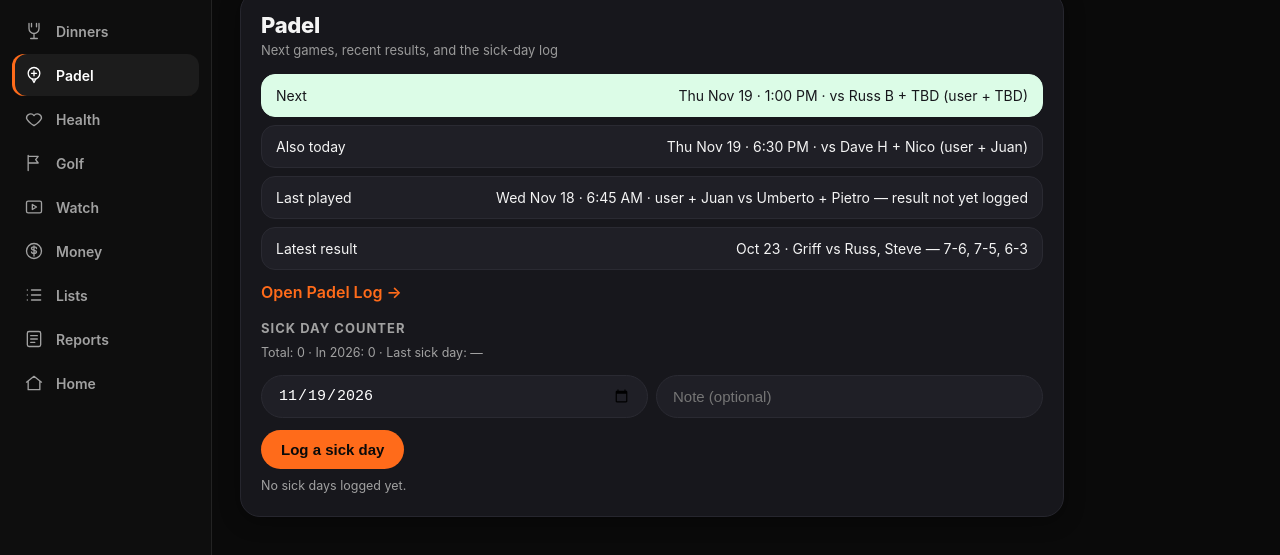
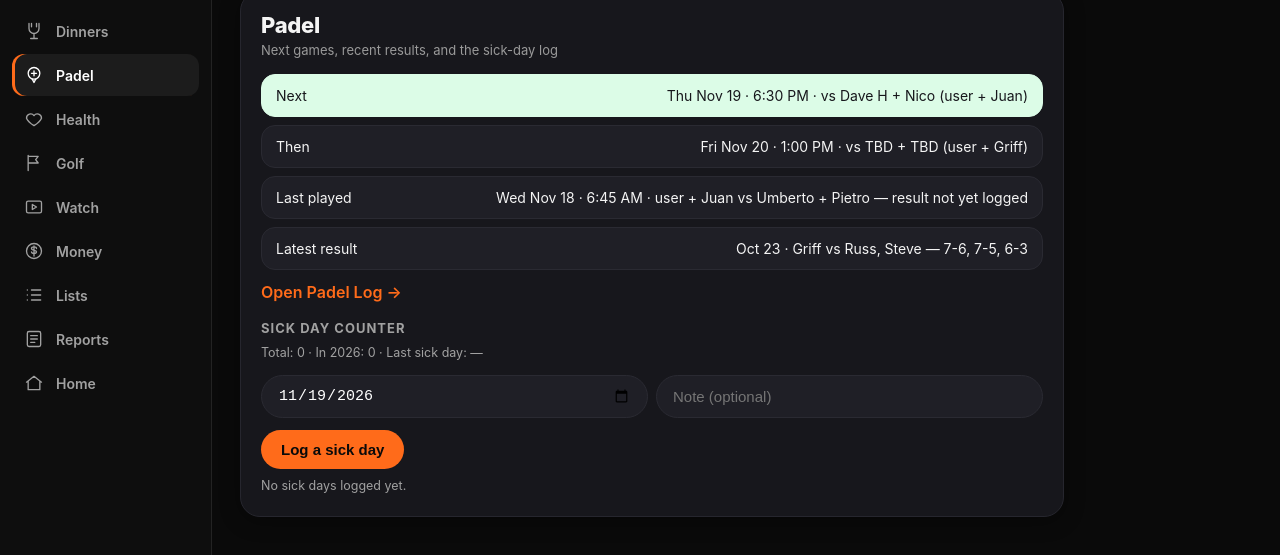
Before and after one commit to dyacobs-tech/life-dashboard, a plain HTML site: page index.html in a window 1280 px wide. Both pictures are taken after a click on the link "Padel". Shown: the part 139-694 px from the top of the page. Drawn offline with Linux system fonts and the light colour scheme.

Commit message:
v49: Thu Nov 19 1 PM padel removed (not played) — next padel now 6:30 PM vs Dave H + Nico; SW bump

```diff
--- a/index.html
+++ b/index.html
@@ -56,13 +56,13 @@ table{width:100%;border-collapse:collapse;font-size:13.5px} th{text-align:left;c
 
 <section id="sec-overview" class="sec active">
 <div class="grid">
-<div class="card stat"><div class="v">Thu Nov 19 · 1:00 PM</div><div class="l">Next padel · vs Russ B + TBD</div></div>
+<div class="card stat"><div class="v">Thu Nov 19 · 6:30 PM</div><div class="l">Next padel · vs Dave H + Nico</div></div>
 <div class="card stat"><div class="v">5h 22m</div><div class="l">Last sleep · 81% efficiency · Nov 16→17</div></div>
 <div class="card stat"><div class="v">~47 bpm</div><div class="l">Avg heart rate · Oct 18–24</div></div>
 <div class="card stat"><div class="v">Back home</div><div class="l">Palm Beach · back from Grand Cayman Nov 8</div></div>
 </div>
 <div class="card"><h2>Up next</h2><div class="secsub">The next few things on your calendar</div>
-<div class="row"><span>Thu Nov 19</span><span>Padel · 1:00 PM vs Russ B + TBD · 6:30 PM vs Dave H + Nico</span></div>
+<div class="row"><span>Thu Nov 19</span><span>Padel · 6:30 PM vs Dave H + Nico</span></div>
 <div class="row"><span>Fri Nov 20</span><span>Padel · 1:00 PM vs TBD (user + Griff)</span></div>
 <div class="row"><span>Sat Nov 21</span><span>Dinners · 6:00 PM Aleeza · 6:00 PM Estiatorio Milos</span></div>
 <div class="row"><span>Sun Nov 22</span><span>Nothing on the calendar</span></div>
@@ -74,7 +74,7 @@ table{width:100%;border-collapse:collapse;font-size:13.5px} th{text-align:left;c
 <div class="row"><span>Mon Nov 16</span><span>Padel · 6:45 AM vs Umberto + Pietro (user + Juan) · 1:00 PM vs Russ B + TBD (user + Griff) — both played, results to log</span></div>
 <div class="row"><span>Tue Nov 17</span><span>Padel · 1:00 PM vs Robbie + Steve (user + Griff) — played, result to log</span></div>
 <div class="row"><span>Wed Nov 18</span><span>Padel · 6:45 AM vs Umberto + Pietro (user + Juan) — played this morning, result to log · Golf · 9:10 AM PBCC foursome · Padel training · 1:30 PM</span></div>
-<div class="row"><span>Thu Nov 19</span><span>Padel · 1:00 PM vs Russ B + TBD (user + TBD) · 6:30 PM vs Dave H + Nico (user + Juan)</span></div>
+<div class="row"><span>Thu Nov 19</span><span>Padel · 6:30 PM vs Dave H + Nico (user + Juan)</span></div>
 <div class="row"><span>Fri Nov 20</span><span>Padel · 1:00 PM vs TBD (user + Griff)</span></div>
 <div class="row"><span>Sat Nov 21</span><span>Dinners · 6:00 PM Aleeza · 6:00 PM Estiatorio Milos</span></div>
 <div class="row"><span>Sun Nov 22</span><span>Nothing on the calendar</span></div>
@@ -90,8 +90,8 @@ table{width:100%;border-collapse:collapse;font-size:13.5px} th{text-align:left;c
 
 <section id="sec-padel" class="sec">
 <div class="card"><h2>Padel</h2><div class="secsub">Next games, recent results, and the sick-day log</div>
-<div class="row grn"><span>Next</span><span>Thu Nov 19 · 1:00 PM · vs Russ B + TBD (user + TBD)</span></div>
-<div class="row"><span>Also today</span><span>Thu Nov 19 · 6:30 PM · vs Dave H + Nico (user + Juan)</span></div>
+<div class="row grn"><span>Next</span><span>Thu Nov 19 · 6:30 PM · vs Dave H + Nico (user + Juan)</span></div>
+<div class="row"><span>Then</span><span>Fri Nov 20 · 1:00 PM · vs TBD + TBD (user + Griff)</span></div>
 <div class="row"><span>Last played</span><span>Wed Nov 18 · 6:45 AM · user + Juan vs Umberto + Pietro — result not yet logged</span></div>
 <div class="row"><span>Latest result</span><span>Oct 23 · Griff vs Russ, Steve — 7-6, 7-5, 6-3</span></div>
 <div style="margin-top:12px"><a href="https://dyacobs-tech.github.io/padel-log/">Open Padel Log →</a></div>
--- a/sw.js
+++ b/sw.js
@@ -1,4 +1,4 @@
-const C='lifedash-v48',A=['./','index.html','manifest.webmanifest','icon-192.png','icon-512.png'];
+const C='lifedash-v49',A=['./','index.html','manifest.webmanifest','icon-192.png','icon-512.png'];
 self.addEventListener('install',e=>{e.waitUntil(caches.open(C).then(c=>c.addAll(A)).then(()=>self.skipWaiting()))});
 self.addEventListener('activate',e=>{e.waitUntil(caches.keys().then(ks=>Promise.all(ks.filter(k=>k!==C).map(k=>caches.delete(k)))).then(()=>self.clients.claim()))});
 self.addEventListener('fetch',e=>{
```
